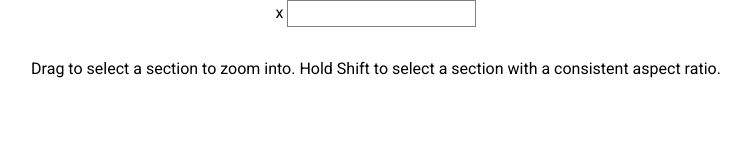
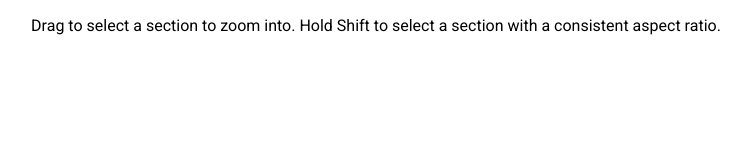
Before and after one commit to cmcummings/mandelbrot-wasm, a website built with Vite: page index.html in a window 1280 px wide. Shown: the whole page, without its empty margins (264-1015 px from the left). Built offline with nearby package versions, Linux system fonts and the light colour scheme.

Commit message:
Removed dead code

```diff
--- a/index.html
+++ b/index.html
@@ -13,10 +13,6 @@
   </head>
   <body>
     <main>
-      <div id="options">
-        <label>x</label>
-        <input class="option-input" type="number" />
-      </div>
       <p>Drag to select a section to zoom into. Hold Shift to select a section with a consistent aspect ratio.</p>
       <canvas id="canvas" width=960 height=540></canvas>
     </main>
--- a/src/index.ts
+++ b/src/index.ts
@@ -54,7 +54,6 @@ class MandelbrotWorker {
 }
 
 class SelectionBox {
-  public visible: boolean;
   private start: Vector2;
   private end: Vector2;
 
@@ -86,7 +85,6 @@ class SelectionBox {
   }
 
   public draw(ctx: CanvasRenderingContext2D) {
-    if (!this.visible) return;
     ctx.strokeStyle = "#FFFFFFFF";
     ctx.beginPath();
     ctx.rect(this.start[0], this.start[1], this.end[0] - this.start[0], this.end[1] - this.start[1]);
```
